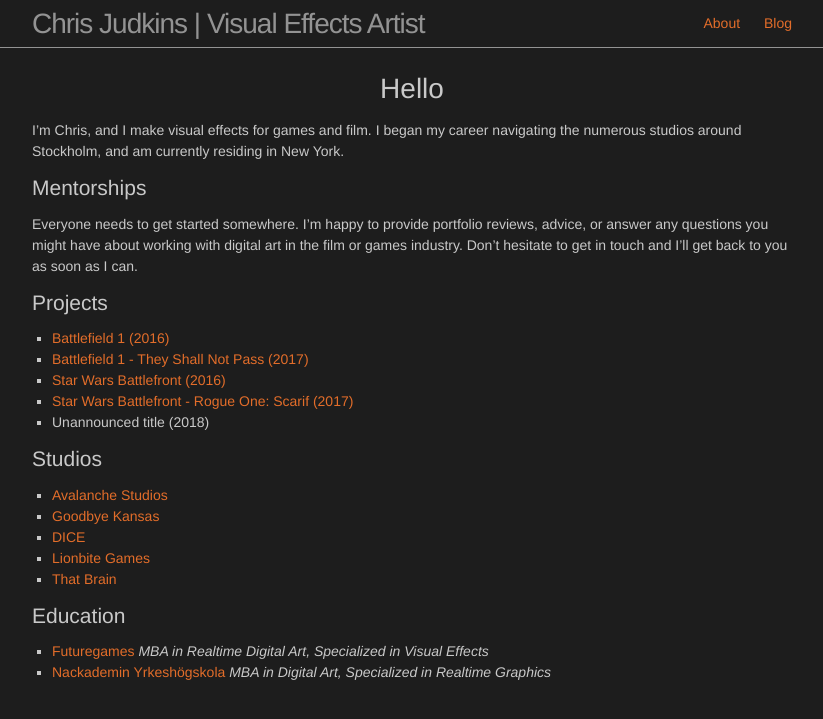
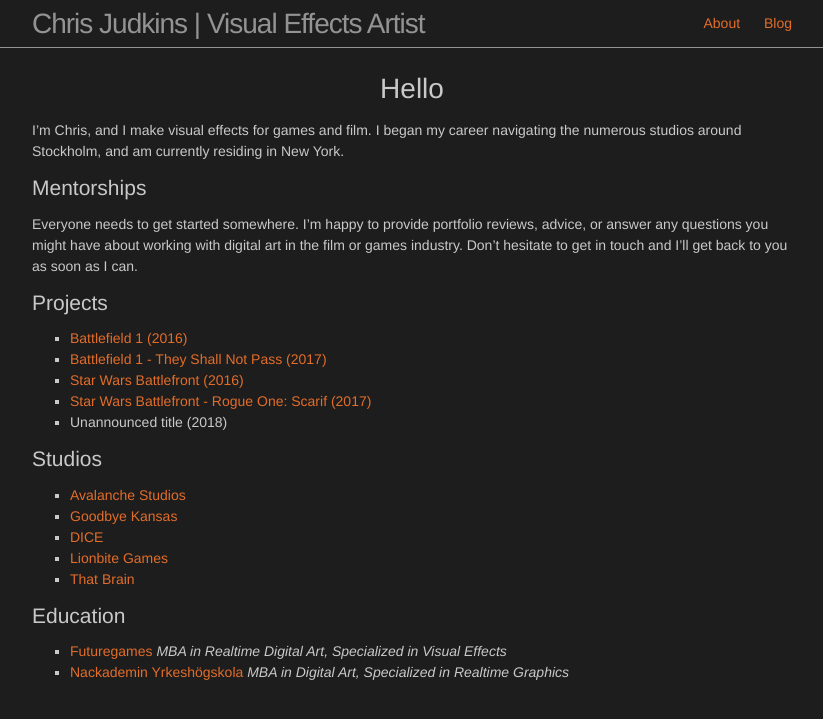
Before and after one commit to ChrisJ3D/Portfolio, a Jekyll site: the page built from pages/1-about.md, in a window 1280 px wide. Shown: the top 719 px of the page, without its empty margins (228-1051 px from the left). Built offline with Jekyll 4.4.1, drawn with Linux system fonts in a browser that asks for light colours.

Commit message:
Added some margin to bulleted lists because DETALILS RIGHT

```diff
--- a/_sass/minima/_base.scss
+++ b/_sass/minima/_base.scss
@@ -66,7 +66,8 @@
  * Lists
  */
 ul, ol {
-  margin-left: $spacing-unit;
+  margin-left: 5%;
+  margin-right: 5%;
   list-style-type: square;
 }
 
```
